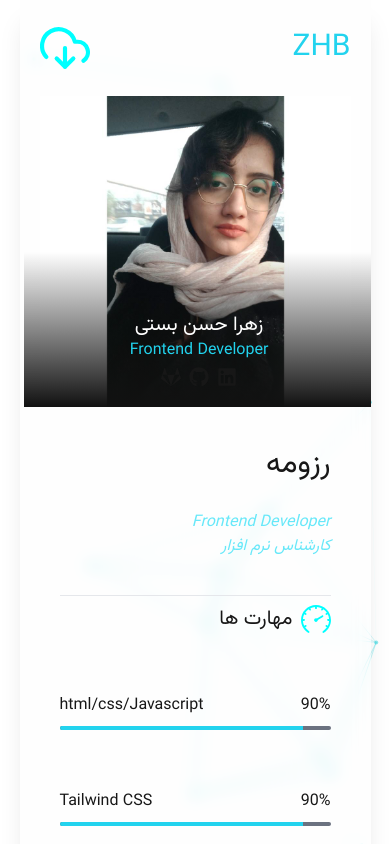
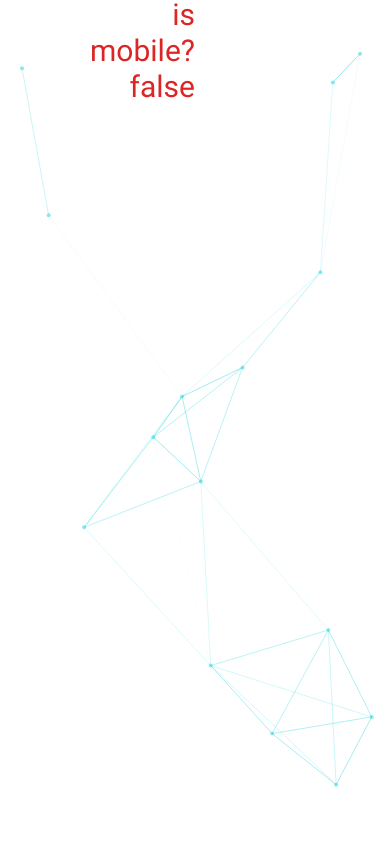
Before and after one commit to zahra-hsb/resume, a Next.js app: page / in a window 390 px wide. Shown: the top 844 px of the page. Built offline with nearby package versions, Linux system fonts and the light colour scheme.

Commit message:
fix: check mobile state

```diff
--- a/src/app/page.js
+++ b/src/app/page.js
@@ -11,13 +11,13 @@ export default function Home() {
         <div className="absolute z-0">
           <Particle />
         </div>
-        <section className="bg-gray-100 bg-opacity-10 dark:bg-transparent max-w-screen-2xl mx-auto flex flex-col lg:flex-row absolute top-0 shadow-xl dark:shadow-custom z-50 w-[90%] backdrop-blur">
+        {/* <section className="bg-gray-100 bg-opacity-10 dark:bg-transparent max-w-screen-2xl mx-auto flex flex-col lg:flex-row absolute top-0 shadow-xl dark:shadow-custom z-50 w-[90%] backdrop-blur">
           <Sidebar />
           <div className="w-full flex flex-col lg:flex-row">
             <PictureContainer />
             <Details />
           </div>
-        </section>
+        </section> */}
       </section>
       {/* <div className="fixed bottom-5 -left-[calc(75px-50%)] z-50">
         <button
--- a/src/components/Particles/index.jsx
+++ b/src/components/Particles/index.jsx
@@ -4,11 +4,12 @@ import Particles, { initParticlesEngine } from "@tsparticles/react";
 // import { loadAll } from "@tsparticles/all"; // if you are going to use `loadAll`, install the "@tsparticles/all" package too.
 // import { loadFull } from "tsparticles"; // if you are going to use `loadFull`, install the "tsparticles" package too.
 import { loadSlim } from "@tsparticles/slim"; // if you are going to use `loadSlim`, install the "@tsparticles/slim" package too.
+import useMobileDetector from "@/customHooks/useMobileDetector/useMobileDetector";
 // import { loadBasic } from "@tsparticles/basic"; // if you are going to use `loadBasic`, install the "@tsparticles/basic" package too.
 
 const Particle = () => {
     const [init, setInit] = useState(false);
-
+    const isMobile = useMobileDetector()
     // this should be run only once per application lifetime
     useEffect(() => {
         initParticlesEngine(async (engine) => {
@@ -40,14 +41,14 @@ const Particle = () => {
                 detect_on: "window",
                 events: {
                     onClick: {
-                        enable: true,
+                        enable: isMobile ? false : true,
                         mode: "push",
                     },
                     onHover: {
-                        enable: true,
+                        enable: isMobile ? false : true,
                         mode: "grab",
                     },
-                    resize: 'true'
+                    resize: true
                 },
                 modes: {
                     push: {
@@ -132,11 +133,14 @@ const Particle = () => {
 
     if (init) {
         return (
-            <Particles
-                id="tsparticles"
-                particlesLoaded={particlesLoaded}
-                options={options}
-            />
+            <>
+                <Particles
+                    id="tsparticles"
+                    particlesLoaded={particlesLoaded}
+                    options={options}
+                />
+                <span className="absolute text-3xl text-red-600 !z-[2000]">{'is mobile? ' + isMobile}</span>
+            </>
         );
     }
 
--- /dev/null
+++ b/src/customHooks/useMobileDetector/useMobileDetector.ts
@@ -0,0 +1,18 @@
+"use client";
+import { isServerMobile } from "@/helpers/helperFunctions";
+import { useCallback, useState } from "react"
+
+const useMobileDetector = () => {
+    const [isMobile, setMobile] = useState(false)
+    useCallback(() => {
+        async function getMobileState() {
+            return await isServerMobile() ? setMobile(true) : setMobile(false)
+        }
+        getMobileState()
+    }, [])
+
+    return isMobile
+}
+
+
+export default useMobileDetector
--- /dev/null
+++ b/src/helpers/helperFunctions.ts
@@ -0,0 +1,12 @@
+"use server"
+import { headers } from "next/headers";
+import { userAgentFromString } from "next/server";
+
+
+export async function isServerMobile() {
+  const headersList = headers();
+  const userAgent = headersList.get("user-agent");
+  const { device } = userAgentFromString(userAgent || undefined);
+
+  return device.type === "mobile";
+}
```
